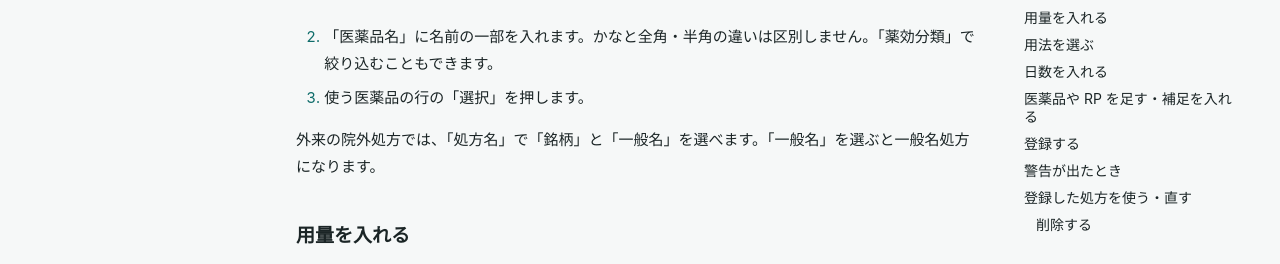
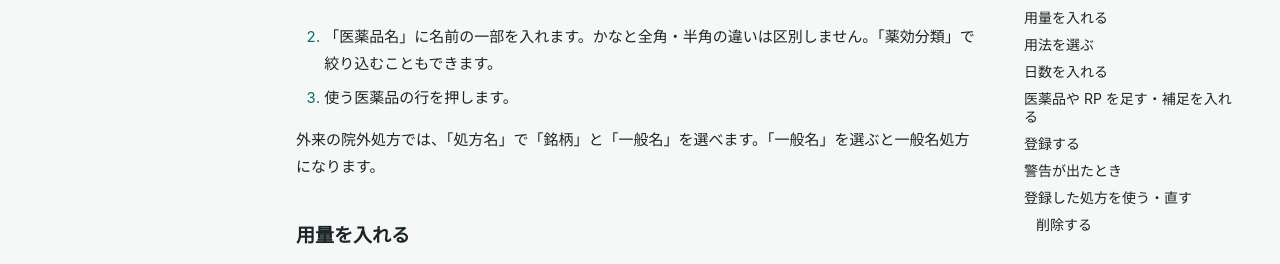
Before and after one commit to ysnr-dev/fhir-client-docs, an MkDocs documentation site: the page built from docs/manual/prescription.md, in a window 1280 px wide and 900 px high, scrolled down 2315 px. Shown: the part 172-436 px from the top of the window. Built offline with MkDocs 1.6.1 and Material for MkDocs 9.7.7, drawn with Linux system fonts in a browser that asks for light colours; some web fonts are replaced; comment, search, counter and statistics services are not loaded; some of the changed text lies outside the part shown.

Commit message:
docs: 処方の医薬品と用法を行クリックで選ぶ手順に修正

```diff
--- a/docs/manual/prescription.md
+++ b/docs/manual/prescription.md
@@ -45,7 +45,7 @@ RP の医薬品の行にある薬のアイコン(「医薬品を選択」)を押
     | 約束処方 | あらかじめ登録した組み合わせ(軟膏の混合など) |
 
 2. 「医薬品名」に名前の一部を入れます。かなと全角・半角の違いは区別しません。「薬効分類」で絞り込むこともできます。
-3. 使う医薬品の行の「選択」を押します。
+3. 使う医薬品の行を押します。
 
 外来の院外処方では、「処方名」で「銘柄」と「一般名」を選べます。「一般名」を選ぶと一般名処方になります。
 
@@ -65,7 +65,7 @@ RP の医薬品の行にある薬のアイコン(「医薬品を選択」)を押
 ![用法を選択](img/prescription/05-usage.webp){ .screen width="714" }
 
 1. 「用法名」に用法の一部を入れます。選んだ医薬品の剤形に合わせて、区分の絞り込みが初めから入っています。
-2. 使う用法の行の「選択」を押します。
+2. 使う用法の行を押します。
 
 ## 日数を入れる
 
```
Also changed, not shown: docs/manual/img/prescription/03-medicine.webp, docs/manual/img/prescription/05-usage.webp, 1 other file.
